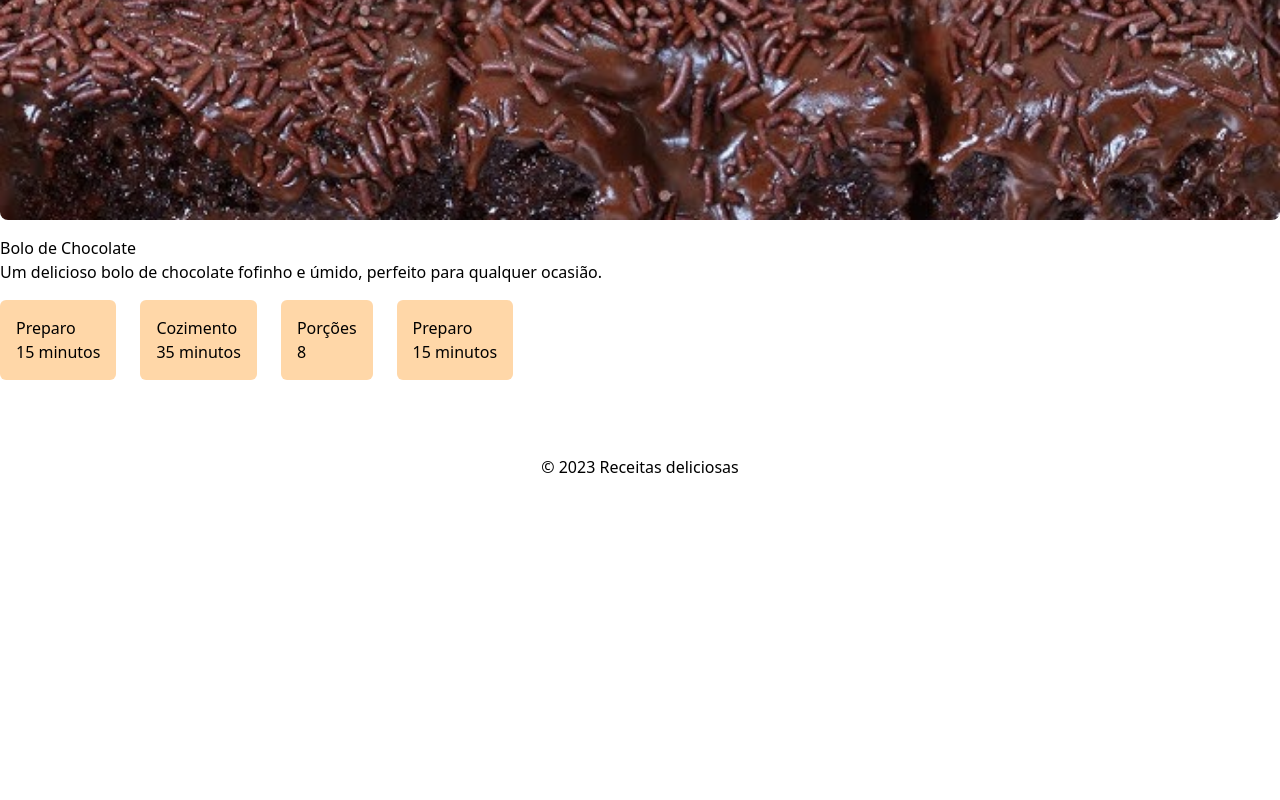
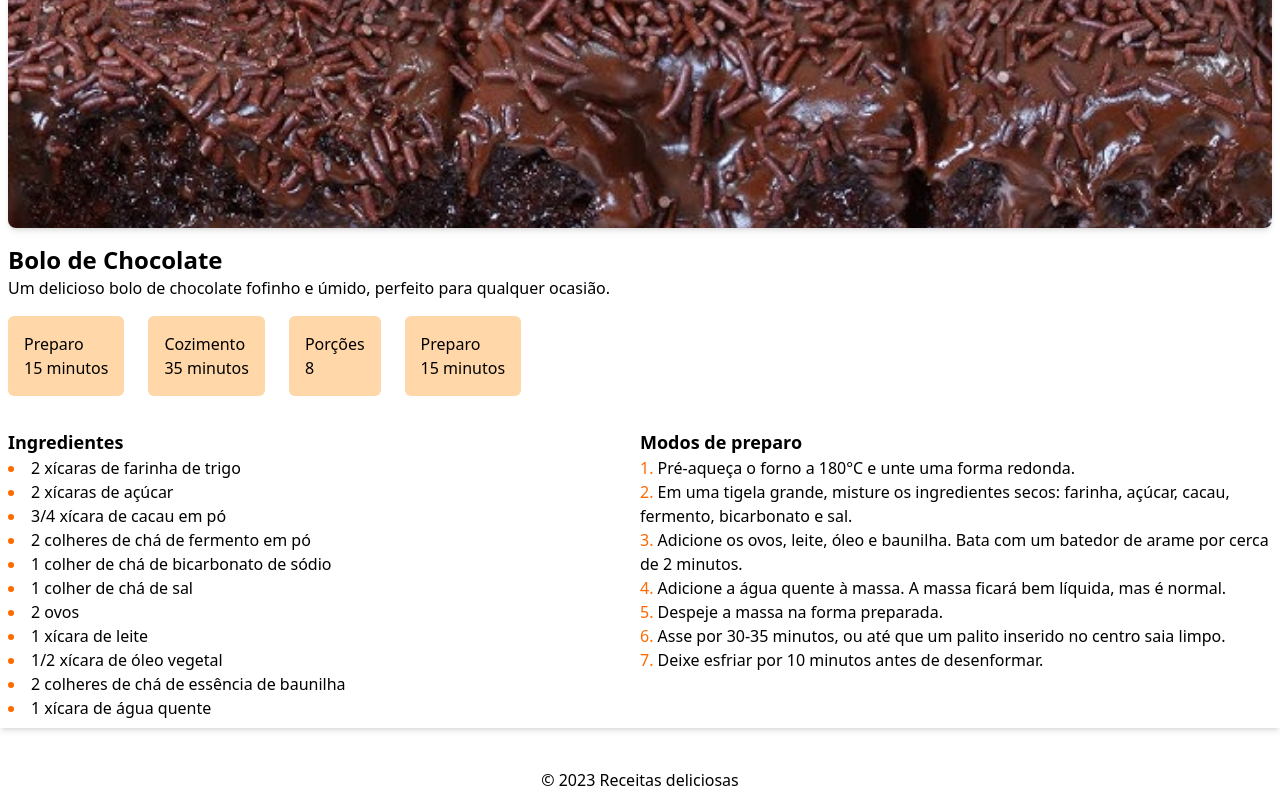
Before and after one commit to Ramonprog/recepies-nextjs, a Next.js app: page /recipes/1 in a window 1280 px wide. Shown: the part 313-1113 px from the top of the page. Before the commit the page ends 800 px from the top, so only its background shows below. Built offline with nearby package versions, Linux system fonts and the light colour scheme.

Commit message:
feat: adiciona exibição de ingredientes e modos de preparo na página de receitas

```diff
--- a/src/app/recipes/[id]/page.tsx
+++ b/src/app/recipes/[id]/page.tsx
@@ -7,7 +7,7 @@ import { notFound } from "next/navigation";
 
 export default function RecipesPage({ params }: { params: { id: string } }) {
 
-  const currentRecipe:Recipe | undefined = recipes.find((recipe) => recipe.id === params.id);
+  const currentRecipe: Recipe | undefined = recipes.find((recipe) => recipe.id === params.id);
 
   if (!currentRecipe) {
     return notFound();
@@ -15,44 +15,66 @@ export default function RecipesPage({ params }: { params: { id: string } }) {
 
   return (
     <main className="flex-grow py-8">
-      <div className="container mx-auto">
+      <div className="container mx-auto ">
         <Link href={"/recipes"} className="flex items-center gap-2 text-orange-400 hover:text-orange-800 transition-colors">
           <ChevronLeft size={16} /> Voltar para a lista de receitas
         </Link>
 
-        <div className="mt-8">
+        <section className="mt-8  shadow-md p-2">
           <div className=" relative h-96 w-full">
             <Image
               src={currentRecipe?.image ?? "/placeholder.jpg"}
               alt={currentRecipe?.title ?? "Receita"}
               fill
-              className="object-cover rounded-lg"
+              className="object-cover rounded-lg shadow-md"
             />
           </div>
 
           <div className="my-4">
-            <h1>{currentRecipe?.title}</h1>
+            <h1 className="text-2xl font-bold">{currentRecipe?.title}</h1>
             <p>{currentRecipe?.description}</p>
           </div>
+
           <div className="flex gap-6">
             <div className="bg-orange-200 rounded-md  p-4">
               <p>Preparo</p>
               <p>{currentRecipe?.prepTime}</p>
             </div>
-             <div className="bg-orange-200 rounded-md p-4">
+            <div className="bg-orange-200 rounded-md p-4">
               <p>Cozimento</p>
               <p>{currentRecipe?.cookTime}</p>
             </div>
-             <div className="bg-orange-200 rounded-md p-4">
+            <div className="bg-orange-200 rounded-md p-4">
               <p>Porções</p>
               <p>{currentRecipe?.servings}</p>
             </div>
-             <div className="bg-orange-200 rounded-md p-4">
+            <div className="bg-orange-200 rounded-md p-4">
               <p>Preparo</p>
               <p>{currentRecipe?.prepTime}</p>
             </div>
           </div>
-        </div>
+
+          <div className="mt-8 grid grid-cols-2">
+            <div className="">
+              <h3 className="text-lg font-bold">Ingredientes</h3>
+              <ul className="list-disc list-inside">
+                {currentRecipe?.ingredients.map((ingredient, index) => (
+                  <li key={index} className="marker:text-orange-500">{ingredient}</li>
+                ))}
+              </ul>
+            </div>
+
+           <div className="">
+              <h3 className="text-lg font-bold">Modos de preparo</h3>
+              <ul className="list-decimal list-inside">
+                {currentRecipe?.instructions.map((ingredient, index) => (
+                  <li key={index} className="marker:text-orange-500">{ingredient}</li>
+                ))}
+              </ul>
+            </div>
+
+          </div>
+        </section>
       </div>
     </main>
   )
```
